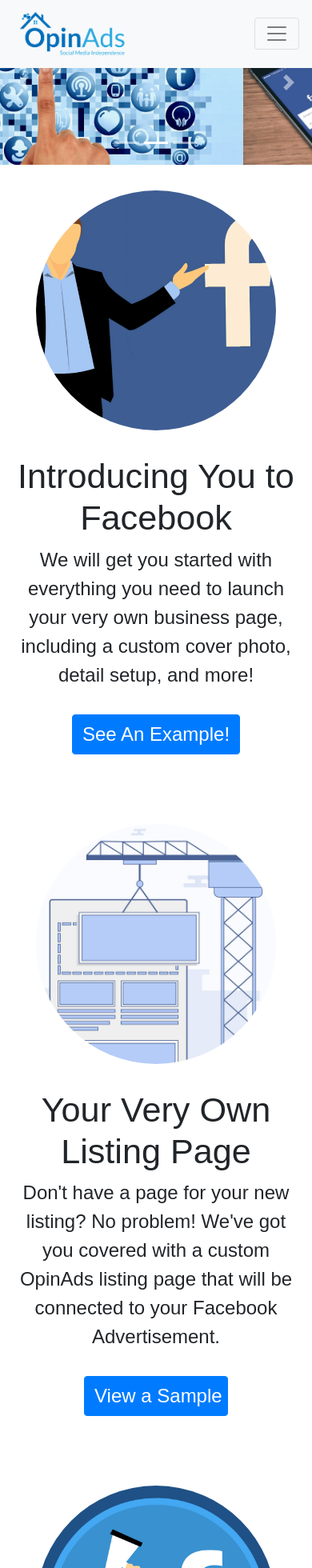
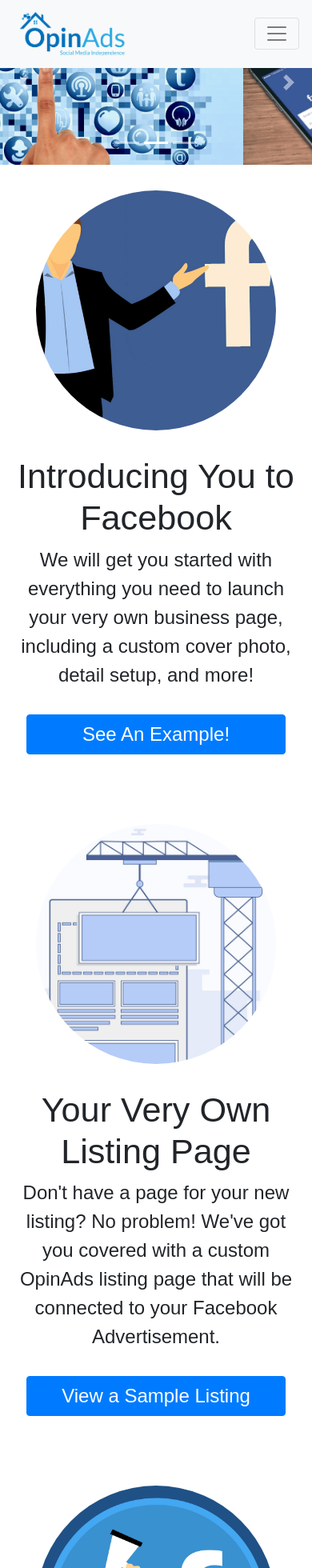
Before and after one commit to rcereghini/operation-independence, a React (Create React App) app: page / in a window 390 px wide. Shown: the top 1960 px of the page at 80% size. Built offline with nearby package versions, Linux system fonts and the light colour scheme.

Commit message:
Responsiveness for mobile

```diff
--- a/src/styles/featureStrip.css
+++ b/src/styles/featureStrip.css
@@ -56,10 +56,13 @@
   .stripImage{
     align-items:center;
     margin:2em auto;
-    width:175px;
+    width:150px;
     border-radius:50%;
   }
 
+  .featureStripButton{
+    width:90%;
+  }
 }
 
 /* Medium devices (landscape tablets, 768px and up) */
--- a/src/styles/featureStripLeft.css
+++ b/src/styles/featureStripLeft.css
@@ -47,6 +47,17 @@
     flex-direction: column-reverse;
   }
 
+  .stripImage{
+    align-items:center;
+    margin:2em auto;
+    width:150px;
+    border-radius:50%;
+  }
+
+  .featureStripButtonL{
+    width:90%;
+  }
+
 
 }
 
```
